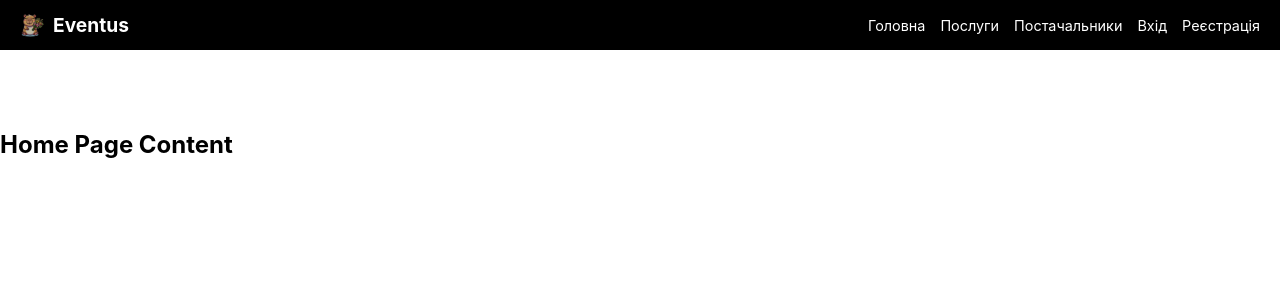
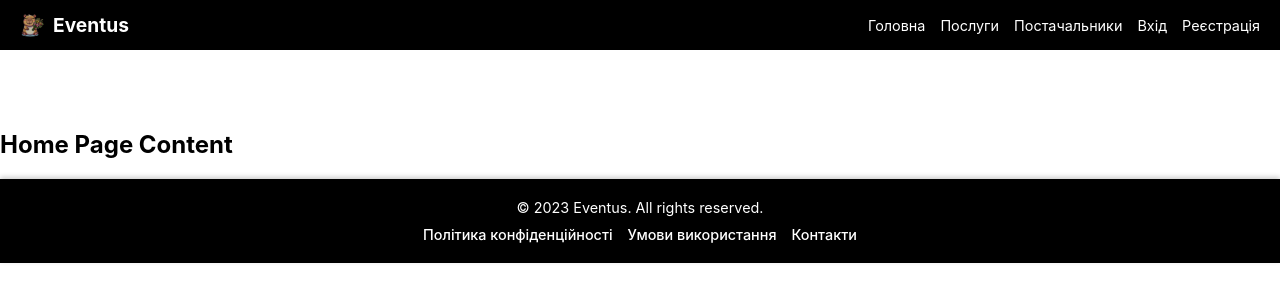
Before and after one commit to NureTolstikOleksii/Eventus, a React (Create React App) app in the folder web/: page / in a window 1280 px wide. Shown: the top 302 px of the page. Built offline with nearby package versions, Linux system fonts and the light colour scheme.

Commit message:
add footer sample

```diff
--- a/web/src/App.js
+++ b/web/src/App.js
@@ -5,16 +5,24 @@ import { BrowserRouter as Router, Route, Routes } from 'react-router-dom';
 import HomePage from './pages/HomePage';
 import Login from './pages/Login';
 import Registration from './pages/Registration';
+import Header from './components/header/header';
+import Footer from './components/footer/footer'; // Импортируем Footer
 
 function App() {
   return (
     <Router>
       <div className="App">
+        <Header /> {/* Отображаем Header на всех страницах */}
+
         <Routes>
-          <Route path="/" element={<HomePage />} /> {/* Главная страница */}
-          <Route path="/login" element={<Login />} /> {/* Страница входа */}
-          <Route path="/registration" element={<Registration />} /> {/* Страница регистрации */}
+          <Route path="/" element={<HomePage />} />
+          <Route path="/login" element={<Login />} />
+          <Route path="/registration" element={<Registration />} />
+          {/* Добавьте другие маршруты здесь */}
         </Routes>
+
+
+        <Footer /> {/* Отображаем Footer на всех страницах */}
       </div>
     </Router>
   );
--- a/web/src/components/footer/footer.css
+++ b/web/src/components/footer/footer.css
@@ -0,0 +1,38 @@
+/* src/components/footer/footer.css */
+
+footer {
+    background-color: #000000;
+    color: #fff;
+    padding: 20px;
+    text-align: center;
+    font-size: 0.9rem;
+    box-shadow: 0 -2px 5px rgba(0, 0, 0, 0.2);
+  }
+
+  footer p {
+    margin: 0;
+    padding-bottom: 10px;
+  }
+
+  footer nav ul {
+    list-style: none;
+    padding: 0;
+    margin: 0;
+    display: flex;
+    justify-content: center;
+    gap: 15px;
+  }
+
+  footer nav ul li {
+    margin: 0;
+  }
+
+  footer nav ul li a {
+    color: #fff;
+    text-decoration: none;
+    font-weight: 500;
+  }
+
+  footer nav ul li a:hover {
+    color: #41a53a;
+  }
--- a/web/src/components/footer/footer.js
+++ b/web/src/components/footer/footer.js
@@ -0,0 +1,21 @@
+// src/components/footer/footer.js
+
+import React from 'react';
+import './footer.css';
+
+const Footer = () => {
+  return (
+    <footer>
+      <p>&copy; 2023 Eventus. All rights reserved.</p>
+      <nav>
+        <ul>
+          <li><a href="/privacy">Політика конфіденційності</a></li>
+          <li><a href="/terms">Умови використання</a></li>
+          <li><a href="/contact">Контакти</a></li>
+        </ul>
+      </nav>
+    </footer>
+  );
+};
+
+export default Footer;
--- a/web/src/pages/HomePage.js
+++ b/web/src/pages/HomePage.js
@@ -1,11 +1,11 @@
 import React from 'react';
 import '../css/HomePage.css';
-import Header from '../components/header/header';
+
 
 const HomePage = () => {
   return (
     <div>
-      <Header />
+
       <main>
         <h2>Home Page Content</h2>
         {/* Остальной контент домашней страницы */}
```
